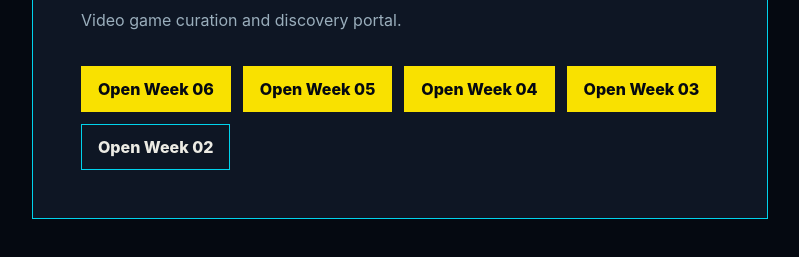
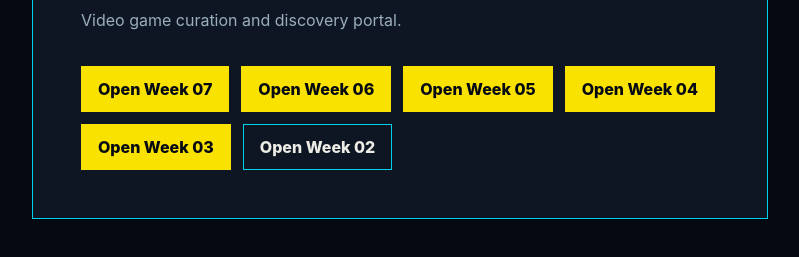
Before and after one commit to aannasaltykovaa/capstone-new, a plain HTML site: page index.html in a window 1280 px wide. Shown: the part 375-632 px from the top of the page, without its empty margins (240-1039 px from the left). Drawn offline with Linux system fonts and the light colour scheme.

Commit message:
Add link to Week 07 in navigation

```diff
--- a/index.html
+++ b/index.html
@@ -114,6 +114,10 @@
     <p>Video game curation and discovery portal.</p>
 
     <nav aria-label="Capstone milestones">
+      <a href="week07/index.html">
+          Open Week 07
+        </a>
+
       <a href="week06/index.html">
         Open Week 06
       </a>
```
